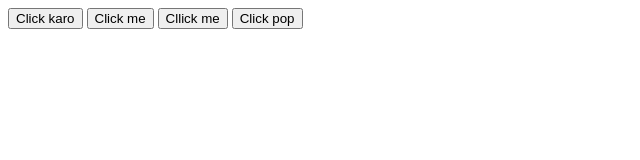
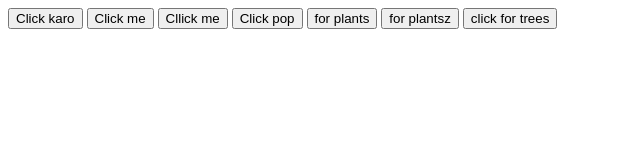
Before and after one commit to Umesh998/UmeshJS, a plain HTML site: page Array example.html in a window 1280 px wide. Shown: the whole page, without its empty margins (0-640 px from the left). Drawn offline with Linux system fonts and the light colour scheme.

Commit message:
date 06-01-2023

```diff
--- a/Array example.html
+++ b/Array example.html
@@ -1,8 +1,10 @@
 <!DOCTYPE html>
 <html>
+
 <head>
-  <script src="JS/array example.js"></script>
+    <script src="JS/array example.js"></script>
 </head>
+
 <body>
     <input type="button" onclick="forcarspush()" value="Click karo">
 
@@ -11,5 +13,12 @@
     <input type="button" onclick="forbikespush()" value="Cllick me">
 
     <input type="button" onclick="forbikespop()" value="Click pop">
+
+    <input type="button" onclick="plantz()" value="for plants">
+
+    <input type="button" onclick="plantze()" value="for plantsz">
+
+    <input type="button" onclick="trees()" value="click for trees">
 </body>
+
 </html>
--- a/JS/array example.js
+++ b/JS/array example.js
@@ -1,5 +1,6 @@
+
+
 //dynamic lable
-
 function lable(ride) {
     let label = document.createElement('label');
     label.innerText = ride + '\n';
@@ -12,6 +13,7 @@ function forcarspush() {
     let cars = ["Ferarri", "Porsche", "Bentley", "Bugatti", "Ford", "Koenigsegg"];
 
     cars.push("Mercedes", "BMW");
+
     for (let ride of cars) {
         lable(ride);
     }
@@ -23,6 +25,7 @@ function forcarspop() {
     let cars = ["Ferarri", "Porsche", "Bentley", "Bugatti", "Ford", "Koenigsegg", "Mercedes", "BMW"];
 
     cars.pop("BMW");
+
     for (let ride of cars) {
         lable(ride);
     }
@@ -34,6 +37,7 @@ function forbikespush() {
     let bikes = ["Suzuki", "BMW", "Ducati", "Royalenfield", "Hero"];
 
     bikes.push("Bajaj", "Jawa");
+
     for (let ride of bikes) {
         lable(ride);
     }
@@ -45,8 +49,59 @@ function forbikespop() {
     let bikes = ["Suzuki", "BMW", "Ducati", "Royalenfield", "Hero", "Bajaj", "Jawa"];
 
     bikes.pop("Jawa");
+
     for (let ride of bikes) {
         lable(ride);
     }
 
 }
+
+// array 1 example of sort with for of
+
+function plantz() {
+    let plants = ["Tulsi", "Mogra", "Mint", "Aloevera", "Jasmine"];
+    plants.sort();
+
+    for (let ride of plants) {
+        lable(ride);
+    }
+}
+
+
+//array 1 example of reverse
+
+function plantze() {
+    let plants = ["Tulsi", "Mogra", "Mint", "Aloevera", "Jasmine"];
+    plants.reverse();
+
+    for (let ride of plants) {
+        lable(ride);
+    }
+}
+
+//array 2 example of sort with for in
+
+function trees(){
+    let treez = ["Banyan", "Neem", "Peepal", "Gulmohar", "Banana"];
+
+    treez.sort();
+
+    for(let x  in treez){
+        lable(x);
+    }
+}
+
+//array 2 example of reverse with for in
+
+function friuts(){
+    let fruitsz = ["Banana", "Guava", "Grapes", "Jamun", "Orange"];
+
+    fruitsz.reverse();
+
+    for(let y in fruitsz){
+        lable(y);
+    }
+
+}
+
+//a
```
